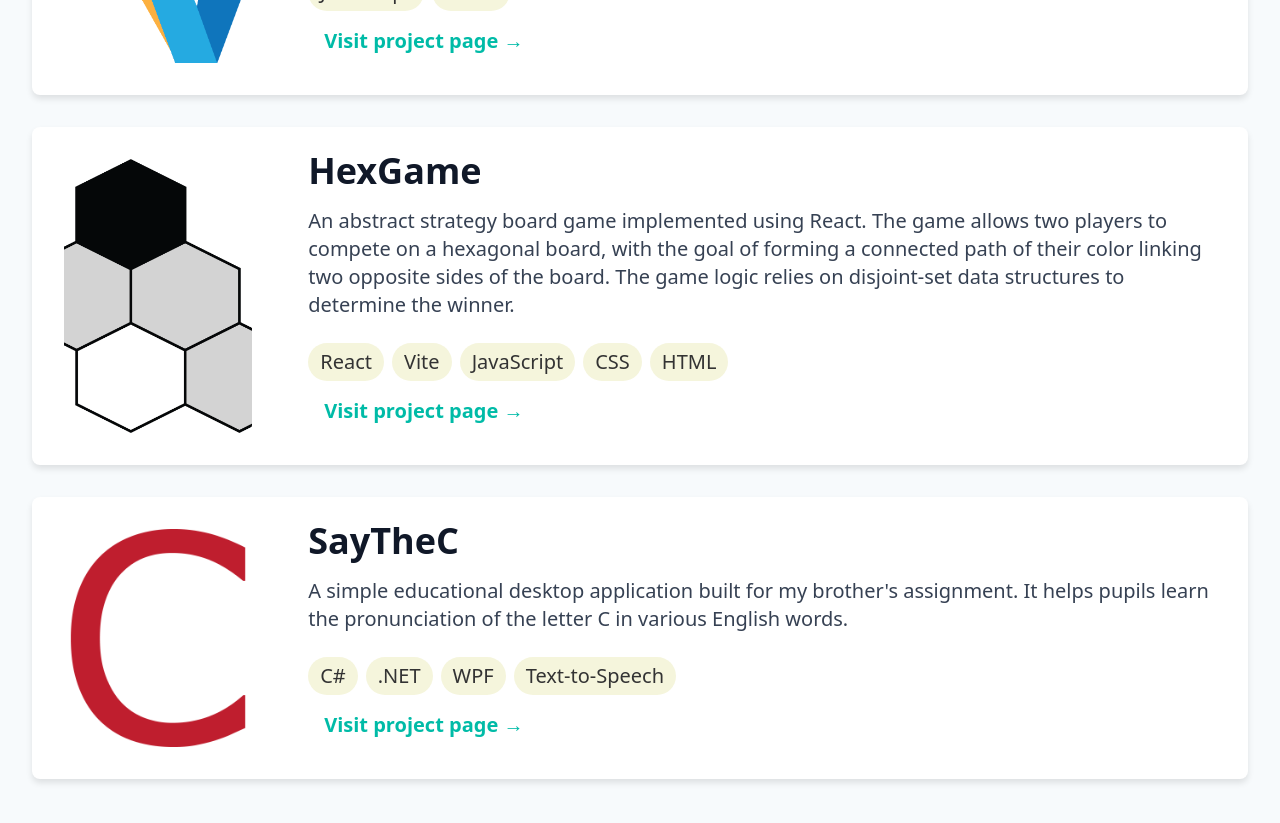
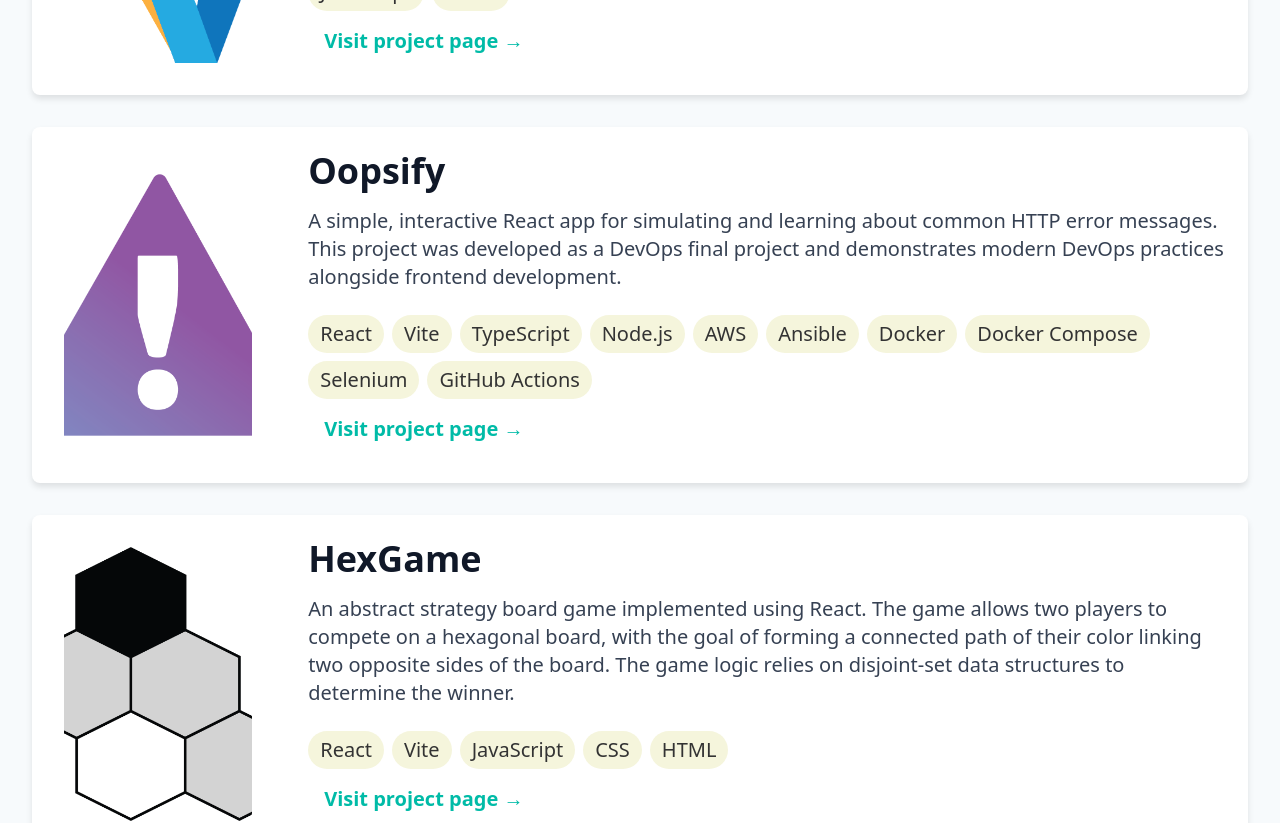
Before and after one commit to eloritzkovitz/portfolio, a React (Vite) app: page /projects in a window 1280 px wide. Shown: the part 1460-2283 px from the top of the page. Built offline with nearby package versions, Linux system fonts and the light colour scheme.

Commit message:
Added new project

```diff
--- a/src/data/projectsData.ts
+++ b/src/data/projectsData.ts
@@ -117,6 +117,33 @@ const projects = [
     screenshots: [],
   },
   {
+    name: "Oopsify",
+    description:
+      "A simple, interactive React app for simulating and learning about common HTTP error messages. This project was developed as a DevOps final project and demonstrates modern DevOps practices alongside frontend development.",
+    tech: [
+      "React",
+      "Vite",
+      "TypeScript",
+      "Node.js",
+      "AWS",
+      "Ansible",
+      "Docker",
+      "Docker Compose",
+      "Selenium",
+      "GitHub Actions",
+    ],
+    image: "/projects/Oopsify/icon.png",
+    links: [
+    ],
+    involvement: [
+      "Developed a simple React application to simulate and learn about HTTP error messages",
+      "Added a Dockerfile and Docker Compose configuration for easy deployment",
+      "Collaborated with my team to implement CI/CD pipelines using GitHub Actions, following DevOps practices",
+    ],
+    screenshots: [
+    ],
+  },
+  {
     name: "HexGame",
     description:
       "An abstract strategy board game implemented using React. The game allows two players to compete on a hexagonal board, with the goal of forming a connected path of their color linking two opposite sides of the board. The game logic relies on disjoint-set data structures to determine the winner.",
```
Also changed, not shown: public/projects/Oopsify/icon.png (added).
